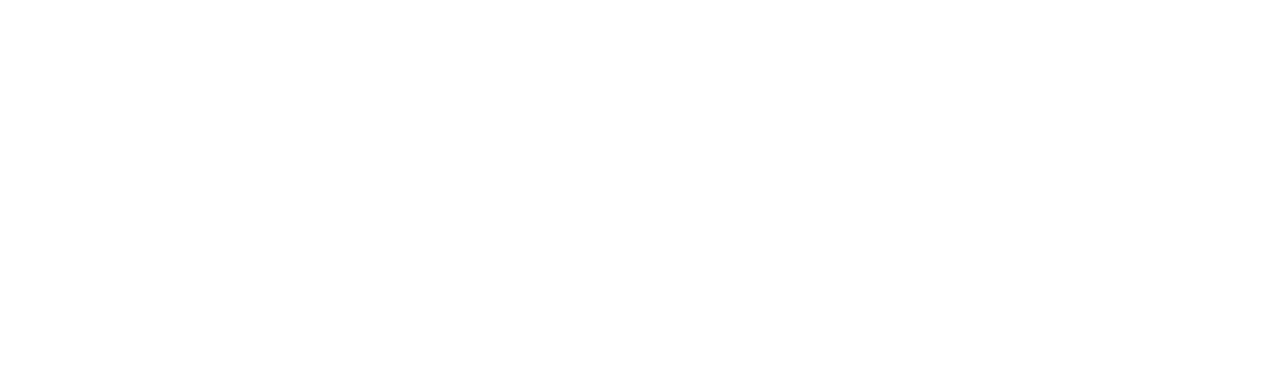
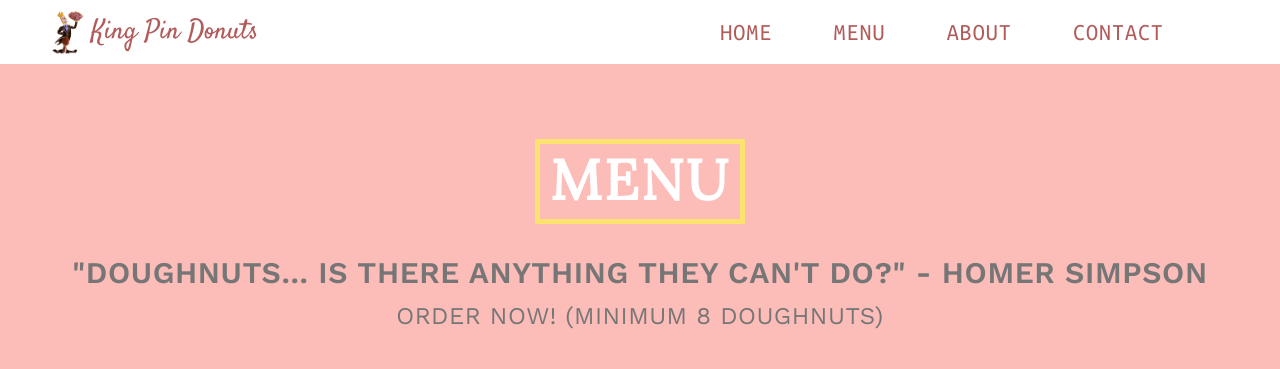
Before and after one commit to 0xSTF/web-redesign-KingPin-Donut, a plain HTML site: page menu.html in a window 1280 px wide. Drawn offline with nearby package versions, Linux system fonts and the light colour scheme.

Commit message:
menu half way through

```diff
--- a/assets/styles/about&contact.css
+++ b/assets/styles/about&contact.css
@@ -12,7 +12,7 @@ body{
   flex-direction:column;
 }
 
-/* shared beteen about and contact */
+/* shared beteen meanu, about and contact */
 .header-container {
   width: 100vw;
   height: 8vh;
--- a/assets/styles/menu.css
+++ b/assets/styles/menu.css
@@ -0,0 +1,121 @@
+body{
+  margin:0;
+  padding: 0;
+  width:100vw;
+  height:100vh;
+  background-color:#FCBCB8;
+  font-family: 'Noto Sans', sans-serif;
+}
+
+.content-container{
+  display:flex;
+  flex-direction:column;
+}
+
+/* shared beteen meanu, about and contact */
+.header-container {
+  width: 100vw;
+  height: 8vh;
+  background-color: white;
+  color:#B35B5B;
+  display: flex;
+}
+
+.name-company{
+  font-family: 'Satisfy', cursive;
+  font-size: 170%;
+
+}
+
+.left-header{
+  display: flex;
+  align-items: center;
+  margin-left: 4%;
+  width: 50%;
+}
+
+#company-logo {
+  width:5.5%;
+  margin-right: 1%;
+}
+
+.right-header{
+  width: 50%;
+  display: flex;
+  justify-content: center;
+  align-items: center;
+}
+
+.navigation{
+  display: flex;
+  width:100%;
+  justify-content: center;
+  align-items: center;
+}
+
+.nav-buttons{
+  font-family: 'Ubuntu Mono', monospace;
+  font-size: 24px;
+  margin-right:10%;
+  text-transform: uppercase;
+  text-decoration: none;
+  color: #B35B5B;
+  letter-spacing: 0.04em;
+}
+
+/* lines of text on top */
+.text-box {
+	display: flex;
+	flex-direction: column;
+	justify-content: center;
+	align-items: center;
+}
+
+/* .opacity-layer {
+	height: 240px;
+	width: 200px;
+	background-color: rgb(107,107,107, 0.25);
+	border-radius: 5%;
+	z-index: 50px;
+} */
+
+.text-one {
+	height: 75px;
+  width: 200px;
+	padding-top: 0px;
+	border: 5px solid #FCE26F;
+	margin-top: 75px;
+	margin-bottom: 35px;
+
+
+	font-family: "Lora", serif;
+	color: white;
+	font-size: 56px;
+	font-style: normal;
+	font-weight: bold;
+	text-transform: uppercase;
+	letter-spacing: 0.04em;
+}
+
+.text-two {
+	font-family: Work Sans;
+	font-style: normal;
+	font-size: 30px;
+	line-height: 28px;
+	letter-spacing: 0.02em;
+	color: #767676;
+}
+
+.text-three {
+	padding-bottom: : 1000px;
+	margin-top: 15px;
+	margin-bottom: 35px;
+
+
+	font-family: Work Sans;
+	font-style: normal;
+	font-size: 24px;
+	line-height: 28px;
+	letter-spacing: 0.02em;
+	color: #767676;
+}
--- a/menu.html
+++ b/menu.html
@@ -0,0 +1,38 @@
+<!DOCTYPE html>
+<html>
+<head>
+  <title>Menu</title>
+  <link rel = "stylesheet" type = "text/css" href = "assets/styles/menu.css" />
+  <link href = "https://fonts.googleapis.com/css?family=Satisfy&display=swap" rel = "stylesheet">
+  <link href = "https://fonts.googleapis.com/css?family=Lora|Work+Sans:400,600|Noto+Sans:400,700|Ubuntu+Mono&display=swap" rel = "stylesheet">
+</head>
+<body>
+  <div class = "content-container">
+
+    <div class = "header-container">
+      <div class = "left-header">
+        <img id = "company-logo" src = "assets/images/Logo.png"/>
+        <p class = "name-company">King Pin Donuts</p>
+      </div>
+      <div class="right-header">
+        <div class = "navigation">
+          <a class = "nav-buttons" href="index.html">Home</a>
+          <a class = "nav-buttons" href="menu.html">Menu</a>
+          <a class = "nav-buttons" href="about.html">About</a>
+          <a class = "nav-buttons" href="contact.html">Contact</a>
+        </div>
+      </div>
+    </div>
+
+    <div class = "text-box">
+      <div class="opacity-layer">
+        <center class = "text-one">MENU</center>
+      </div>
+      <b class = "text-two">"DOUGHNUTS... IS THERE ANYTHING THEY CAN'T DO?" - HOMER SIMPSON</b>
+      <a class = "text-three">ORDER NOW! (MINIMUM 8 DOUGHNUTS)</a>
+    </div>
+
+  </div>
+
+</body>
+</html>
```
Also changed, not shown: index.html (line endings or trailing spaces).
